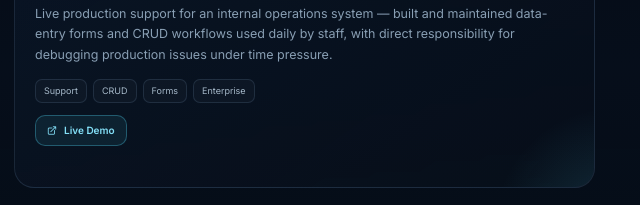
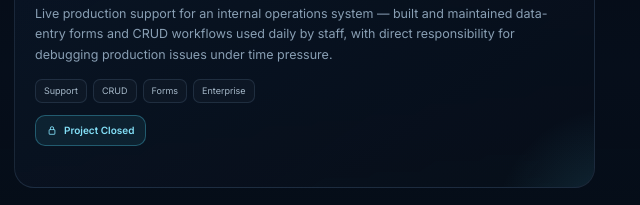
Before and after one commit to tawfiqhusseinfarid/tawfiq, a plain HTML site: page index.html in a window 1280 px wide. Shown: the part 3698-3903 px from the top of the page, 635-1275 px from the left. Drawn offline with nearby package versions, Linux system fonts and the light colour scheme.

Commit message:
project link change

```diff
--- a/index.html
+++ b/index.html
@@ -163,7 +163,8 @@
       <h3>Biman Bangladesh Airlines &mdash; FPBS</h3>
       <p>Live production support for an internal operations system &mdash; built and maintained data-entry forms and CRUD workflows used daily by staff, with direct responsibility for debugging production issues under time pressure.</p>
       <div class="tags"><span>Support</span><span>CRUD</span><span>Forms</span><span>Enterprise</span></div>
-      <div class="project-links"><a class="project-link" href="https://fpbs.biman-airlines.com/" target="_blank" rel="noreferrer"><i class="uil uil-external-link-alt"></i> Live Demo</a></div>
+      <!-- <div class="project-links"><a class="project-link" href="https://fpbs.biman-airlines.com/" target="_blank" rel="noreferrer"><i class="uil uil-external-link-alt"></i> Live Demo</a></div> -->
+       <div class="project-links"><a class="project-link" target="_blank" rel="noreferrer"><i class="uil uil-lock"></i>Project Closed</a></div>
     </article>
 
     <article class="project-card reveal">
```
